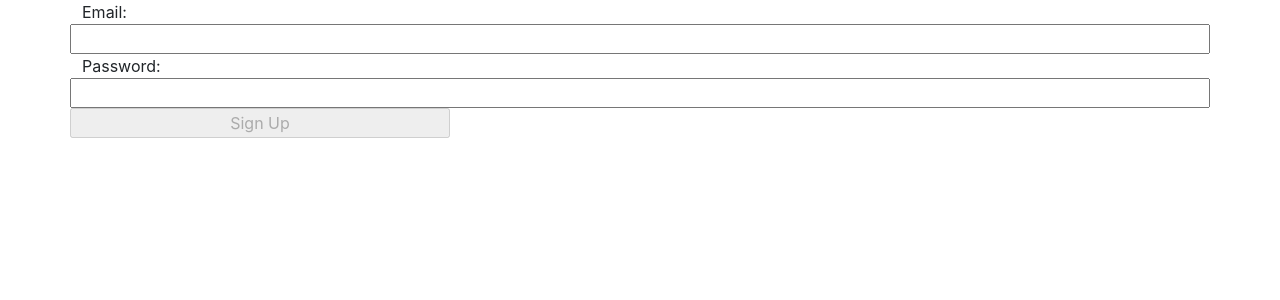
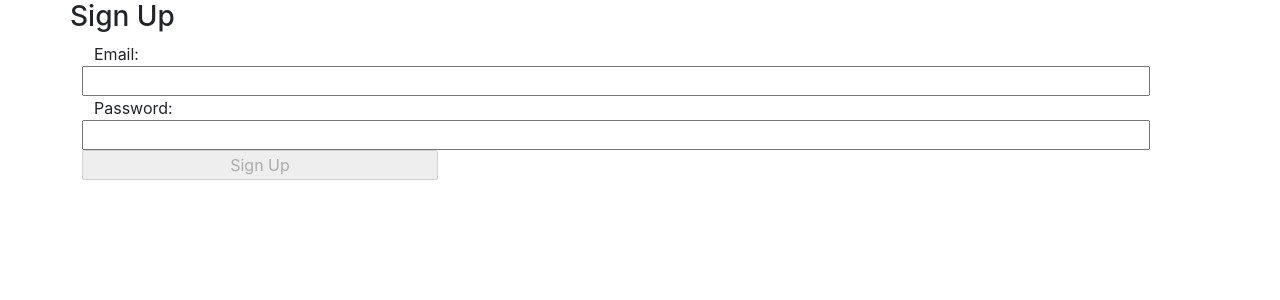
Before and after one commit to mohamed-ouanjine-codecademy/e-commerce-app, a React (Create React App) app in the folder view/: page /sign-up in a window 1280 px wide. Shown: the top 300 px of the page. Built offline with nearby package versions, Linux system fonts and the light colour scheme.

Commit message:
split sign-up to the dumb and controler components

```diff
--- /dev/null
+++ b/view/src/components/SignForm.js
@@ -0,0 +1,45 @@
+import React from 'react';
+import { useDispatch } from 'react-redux';
+
+export function SignForm({
+  className,
+  email,
+  setEmail,
+  password,
+  setPassword,
+  onSubmit,
+  submitValue
+}) {
+  const dispatch = useDispatch();
+
+  return (
+    <form className={`${className} container`} onSubmit={onSubmit}>
+      <div className="row">
+        <label>Email:</label>
+        <input
+          type="email"
+          name="email"
+          value={email}
+          onChange={(e) => dispatch(setEmail(e.target.value))}
+        />
+      </div>
+      <div className="row">
+        <label>Password:</label>
+        <input
+          type="password"
+          name="password"
+          value={password}
+          onChange={(e) => dispatch(setPassword(e.target.value))}
+        />
+      </div>
+      <div className="row">
+        <input
+          className="col-4"
+          type="submit"
+          value={submitValue}
+          disabled={email && password ? false : true}
+        />
+      </div>
+    </form>
+  )
+}
--- a/view/src/features/signUp/SignUp.js
+++ b/view/src/features/signUp/SignUp.js
@@ -1,6 +1,7 @@
 import React from "react";
 import { useSelector, useDispatch } from 'react-redux';
 import { setEmail, clearEmail, setPassword, clearPassword, register } from "./signUpSlice";
+import { SignForm } from "../../components/SignForm";
 
 export function SignUp() {
   const email = useSelector(store => store.signUp.email);
@@ -16,34 +17,18 @@ export function SignUp() {
 
   return (
     <>
-      <form className="container" method="POST" onSubmit={handleSubmit}>
-        <div className="row">
-          <label>Email:</label>
-          <input
-            type="email"
-            name="email"
-            value={email}
-            onChange={(e) => dispatch(setEmail(e.target.value))}
-          />
-        </div>
-        <div className="row">
-          <label>Password:</label>
-          <input
-            type="password"
-            name="password"
-            value={password}
-            onChange={(e) => dispatch(setPassword(e.target.value))}
-          />
-        </div>
-        <div className="row">
-          <input
-            className="col-4"
-            type="submit"
-            value="Sign Up"
-            disabled={email && password ? false : true}
-          />
-        </div>
-      </form>
+      <div className="container">
+        <h3 className="row">Sign Up</h3>
+        <SignForm
+          className="row"
+          email={email}
+          setEmail={setEmail}
+          password={password}
+          setPassword={setPassword}
+          onSubmit={handleSubmit}
+          submitValue="Sign Up"
+        />
+      </div>
     </>
   )
 }
```
